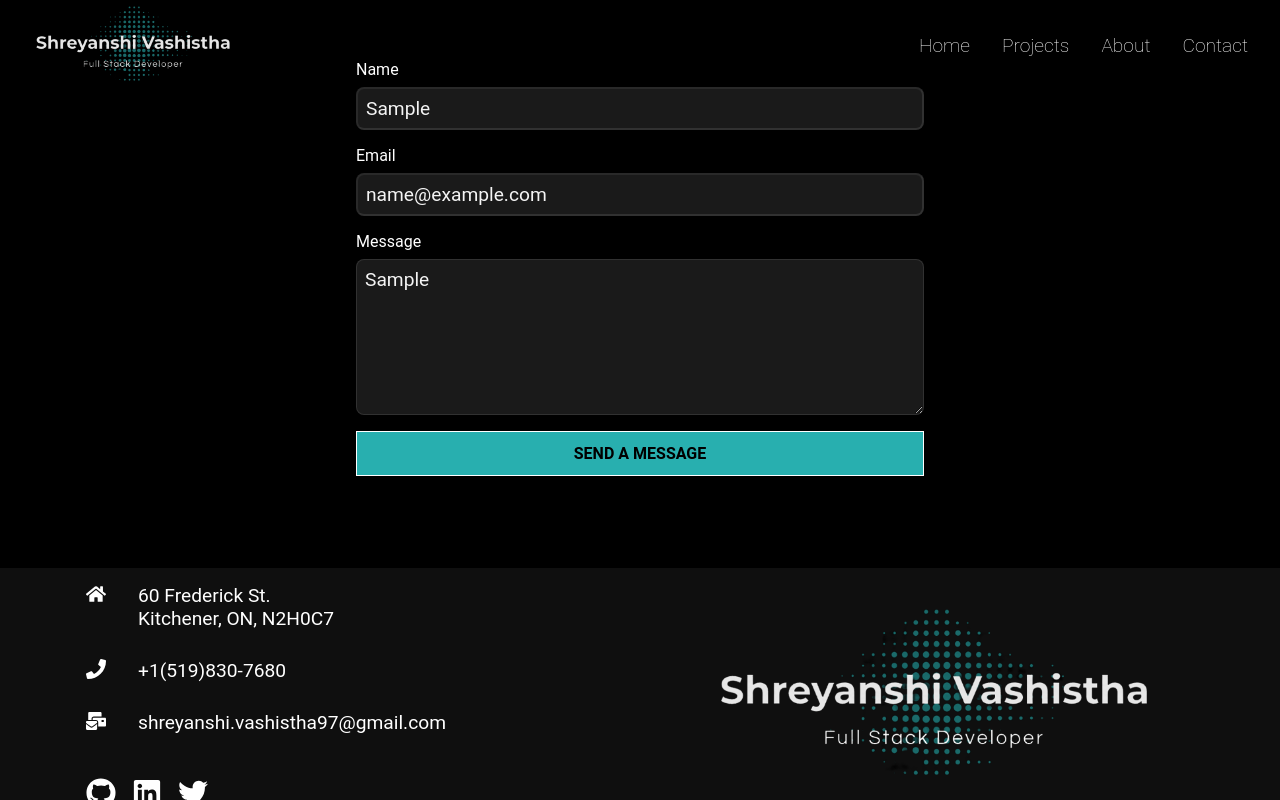
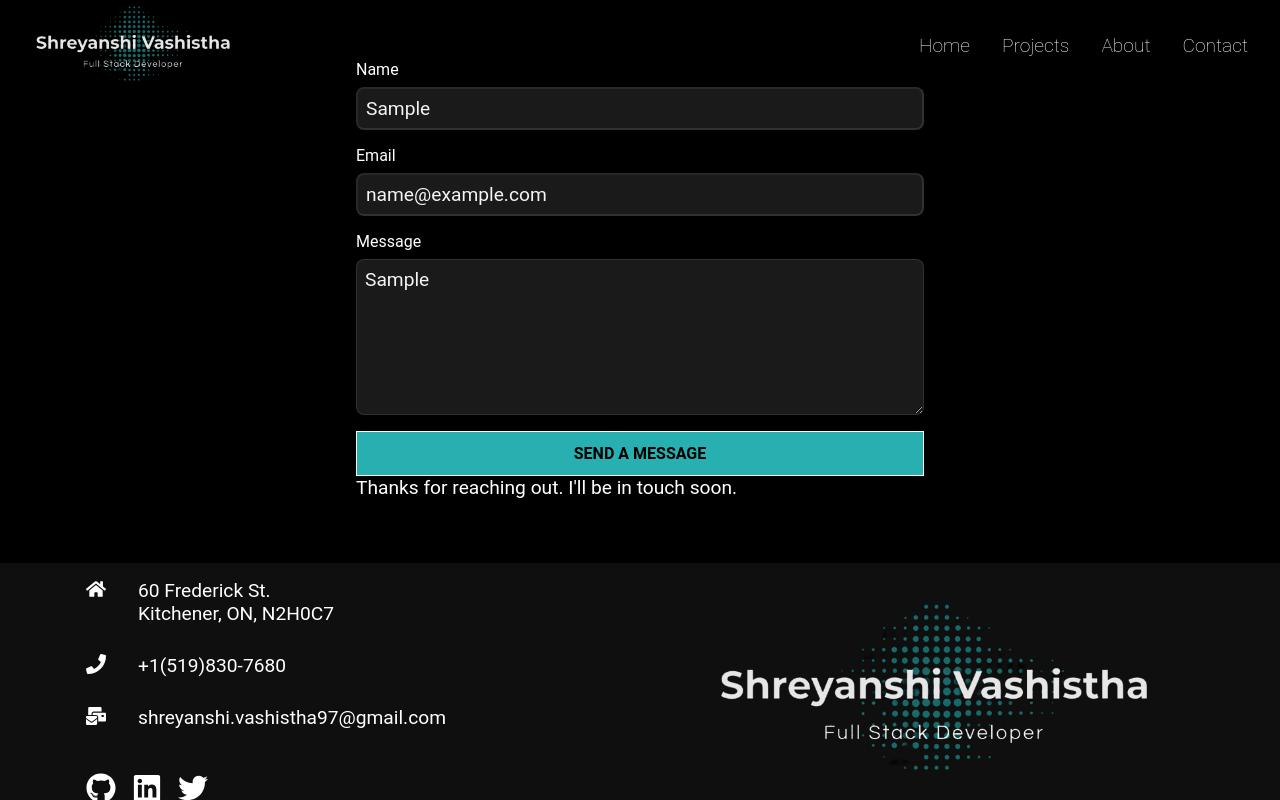
Before and after one commit to Shreyanshi-Vashistha/React.js-Portfolio, a React (Create React App) app: page /contact in a window 1280 px wide. Both pictures are taken after typing "Sample", "name@example.com", "Sample" into the empty fields and a click on the button "SEND A MESSAGE". Shown: the part 484-1284 px from the top of the page. Built offline with nearby package versions, Linux system fonts and the light colour scheme.

Commit message:
Update ContactMeForm.js

```diff
--- a/src/components/ContactMeForm.js
+++ b/src/components/ContactMeForm.js
@@ -28,9 +28,7 @@ const ContactMeForm = () => {
         </button>
         {submitted ? (
           <div>
-            <p>
-              <marquee>Thanks for reaching out. I'll be in touch soon.</marquee>
-            </p>
+            <p>Thanks for reaching out. I'll be in touch soon.</p>
           </div>
         ) : (
           <div></div>
```
